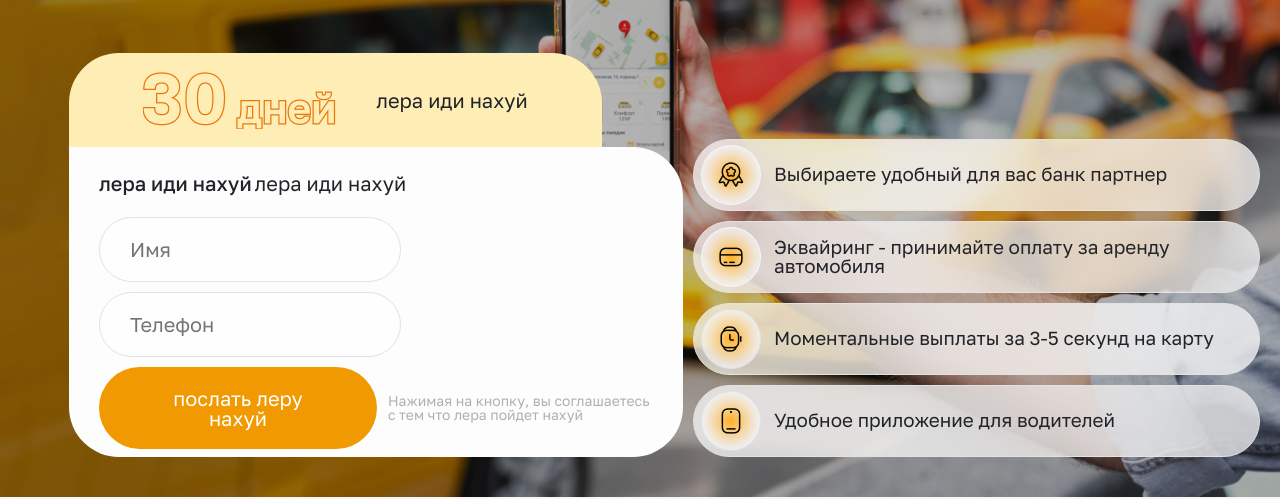
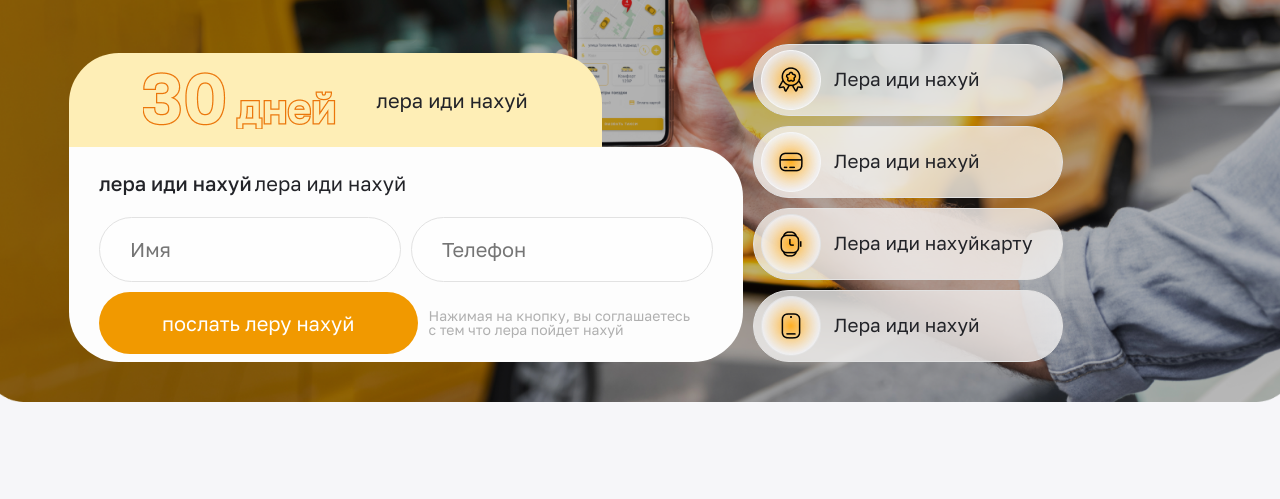
Before and after one commit to morammo/paytaxi, a plain HTML site: page index.html in a window 1280 px wide. Shown: the part 305-804 px from the top of the page. Drawn offline with Linux system fonts and the light colour scheme.

Commit message:
Update index.html

```diff
--- a/index.html
+++ b/index.html
@@ -73,19 +73,19 @@
 						<div class="main__steps steps-main">
 							<div class="steps-main__item">
 								<div class="steps-main__img"><img src="img/main/icon_01.png" alt="img" /></div>
-								<div class="steps-main__text">Выбираете удобный для вас банк партнер</div>
+								<div class="steps-main__text">Лера иди нахуй</div>
 							</div>
 							<div class="steps-main__item">
 								<div class="steps-main__img"><img src="img/main/icon_02.png" alt="img" /></div>
-								<div class="steps-main__text">Эквайринг - принимайте оплату за аренду автомобиля</div>
+								<div class="steps-main__text">Лера иди нахуй</div>
 							</div>
 							<div class="steps-main__item">
 								<div class="steps-main__img"><img src="img/main/icon_03.png" alt="img" /></div>
-								<div class="steps-main__text">Моментальные выплаты за 3-5 секунд на карту</div>
+								<div class="steps-main__text">Лера иди нахуйкарту</div>
 							</div>
 							<div class="steps-main__item">
 								<div class="steps-main__img"><img src="img/main/icon_04.png" alt="img" /></div>
-								<div class="steps-main__text">Удобное приложение для водителей</div>
+								<div class="steps-main__text">Лера иди нахуй</div>
 							</div>
 						</div>
 					</div>
```
